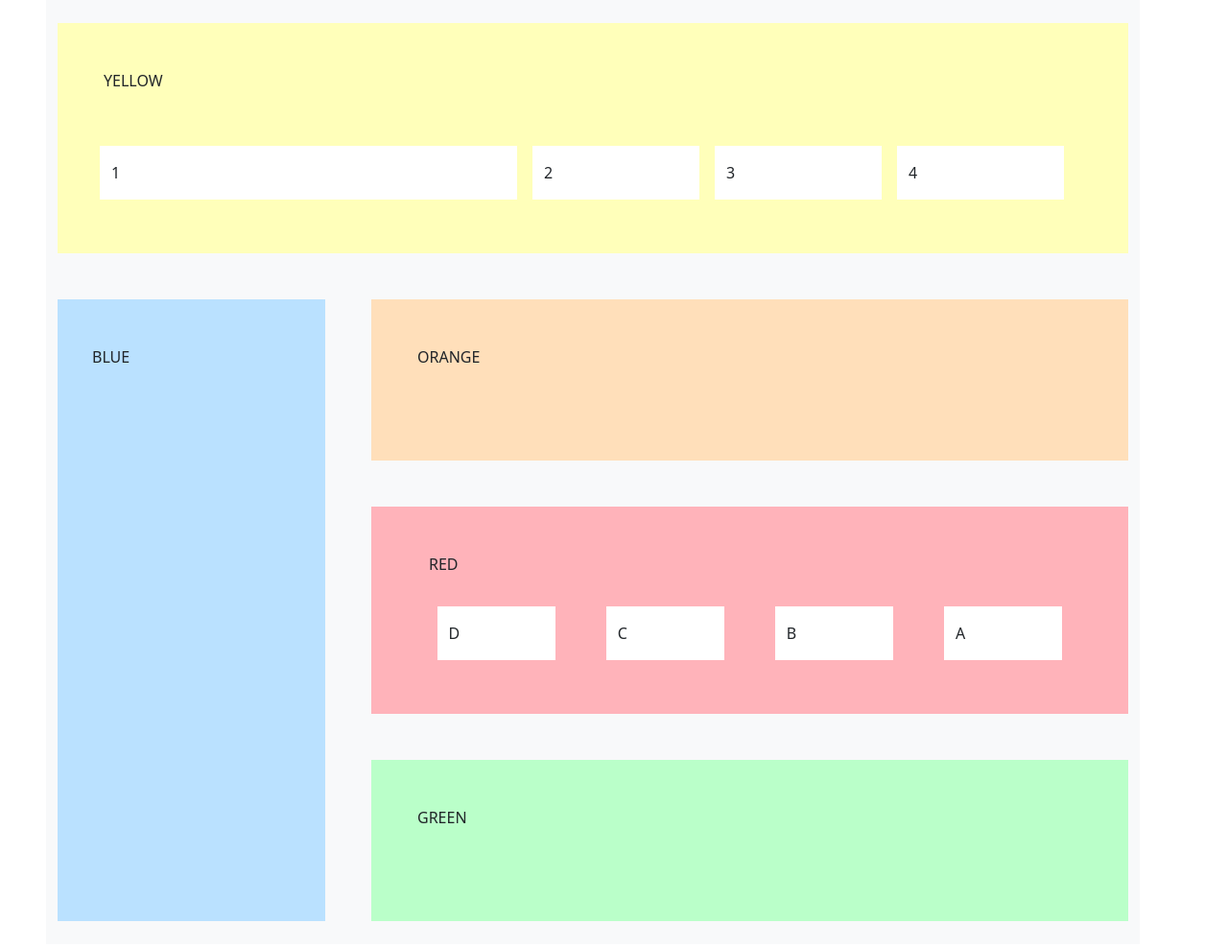
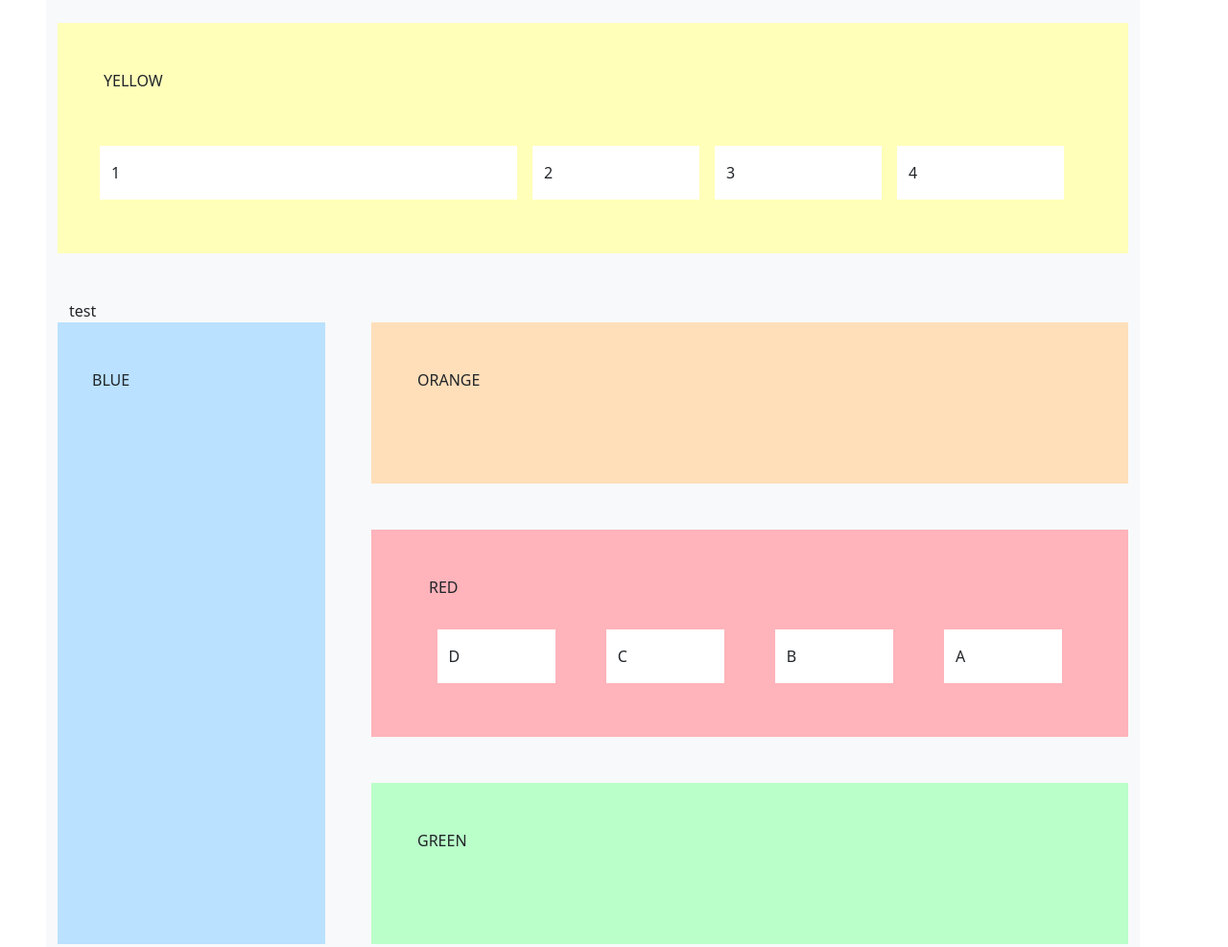
Before and after one commit to Teemu-Ritonen/Layout1, a plain HTML site: page layout4/index.html in a window 1280 px wide. Shown: the whole page at 96% size. Drawn offline with nearby package versions, Linux system fonts and the light colour scheme.

Commit message:
test for more usable solution

```diff
--- a/layout4/index.html
+++ b/layout4/index.html
@@ -29,6 +29,7 @@
             </div>
         </div>
         <div class="row justify-content-center">
+            <div class="d-none d-md-block">test</div>
             <div class="col-3 d-none d-sm-block" style="background-color: #BAE1FF ">
                 <div class="col-3 mt-5 ms-4 ">BLUE</div>
             </div>
```
